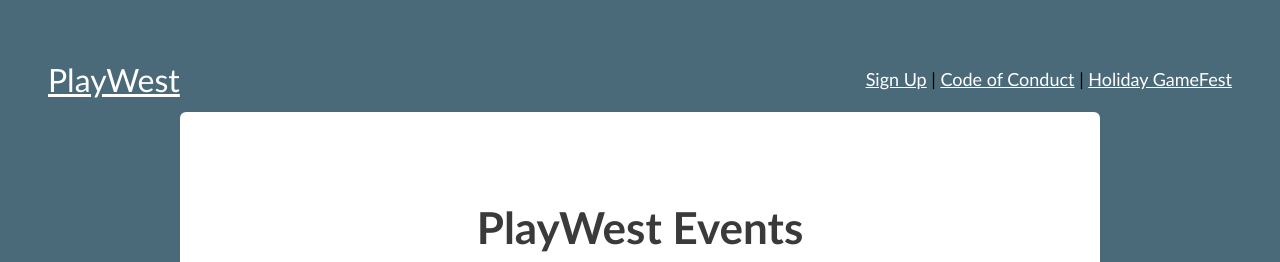
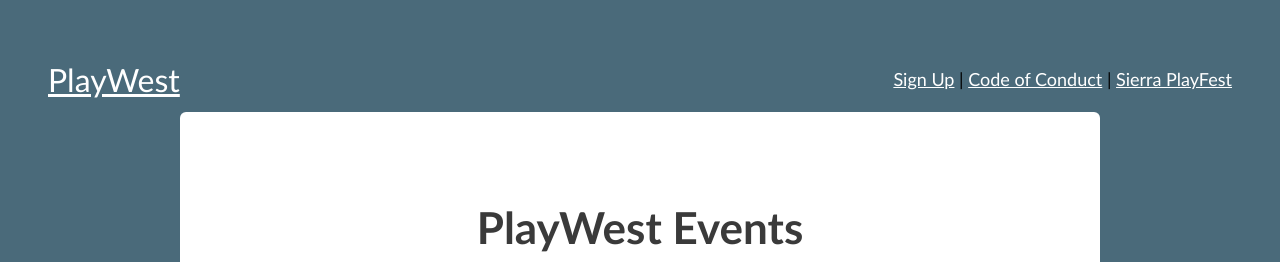
Before and after one commit to playwestcoast/playwestcoast.github.io, a Jekyll site: the page built from index.html, in a window 1280 px wide. Shown: the top 262 px of the page. Built offline with Jekyll 4.4.1, drawn with Linux system fonts in a browser that asks for light colours.

Commit message:
Update default.html

```diff
--- a/_layouts/default.html
+++ b/_layouts/default.html
@@ -21,7 +21,7 @@
 
 <div id="content-outer">
 	<div id="top-bar">
-	<p class="main-menu"><a href="/signup">Sign Up</a> | <a href="/code-conduct">Code of Conduct</a> | <a href="/holiday-gamefest">Holiday GameFest</a></p>
+	<p class="main-menu"><a href="/signup">Sign Up</a> | <a href="/code-conduct">Code of Conduct</a> | <a href="/sierraplayfest">Sierra PlayFest</a></p>
 	<p class="site-name"><a href="/">PlayWest</a></p>
 	</div>
 <div id="content-inner">
```
